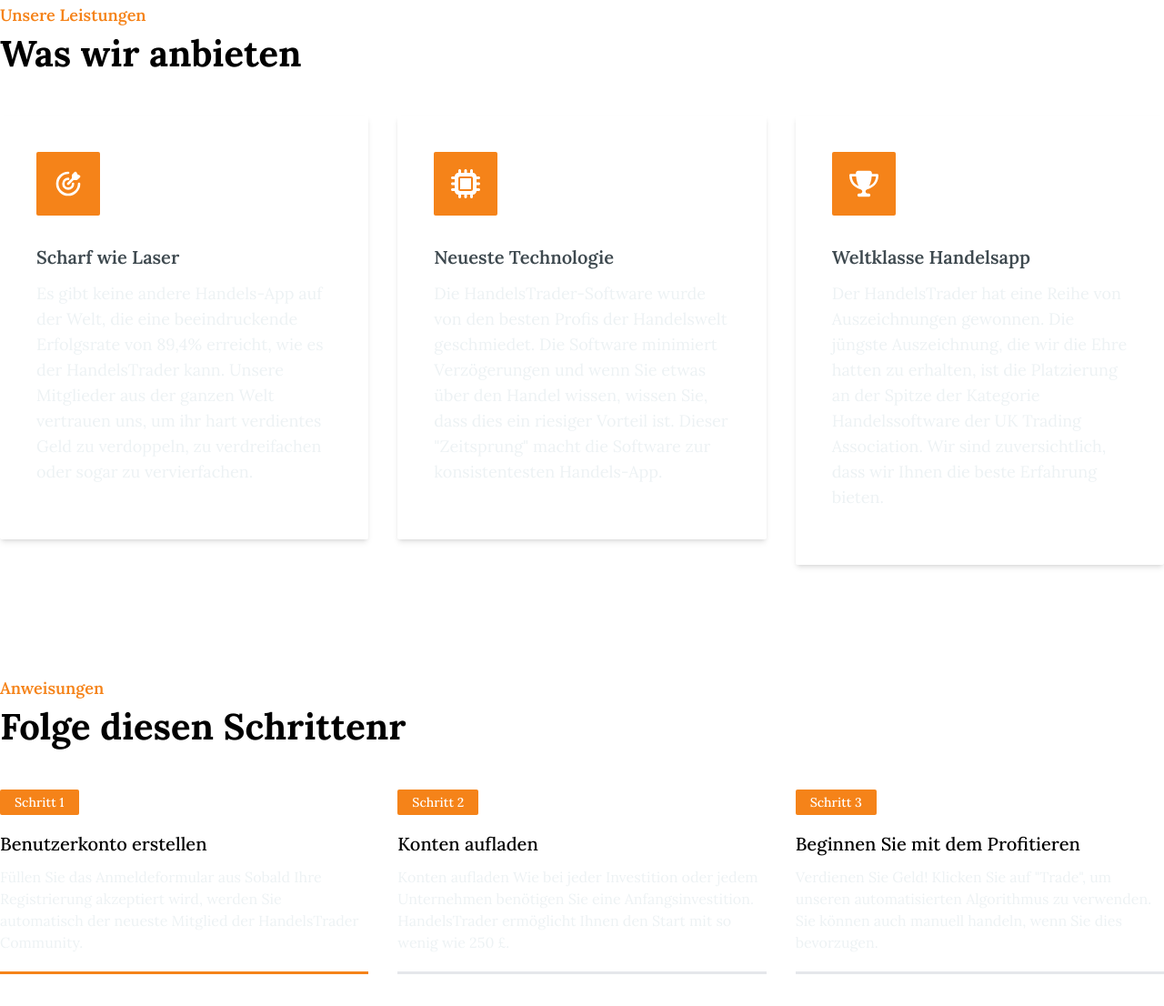
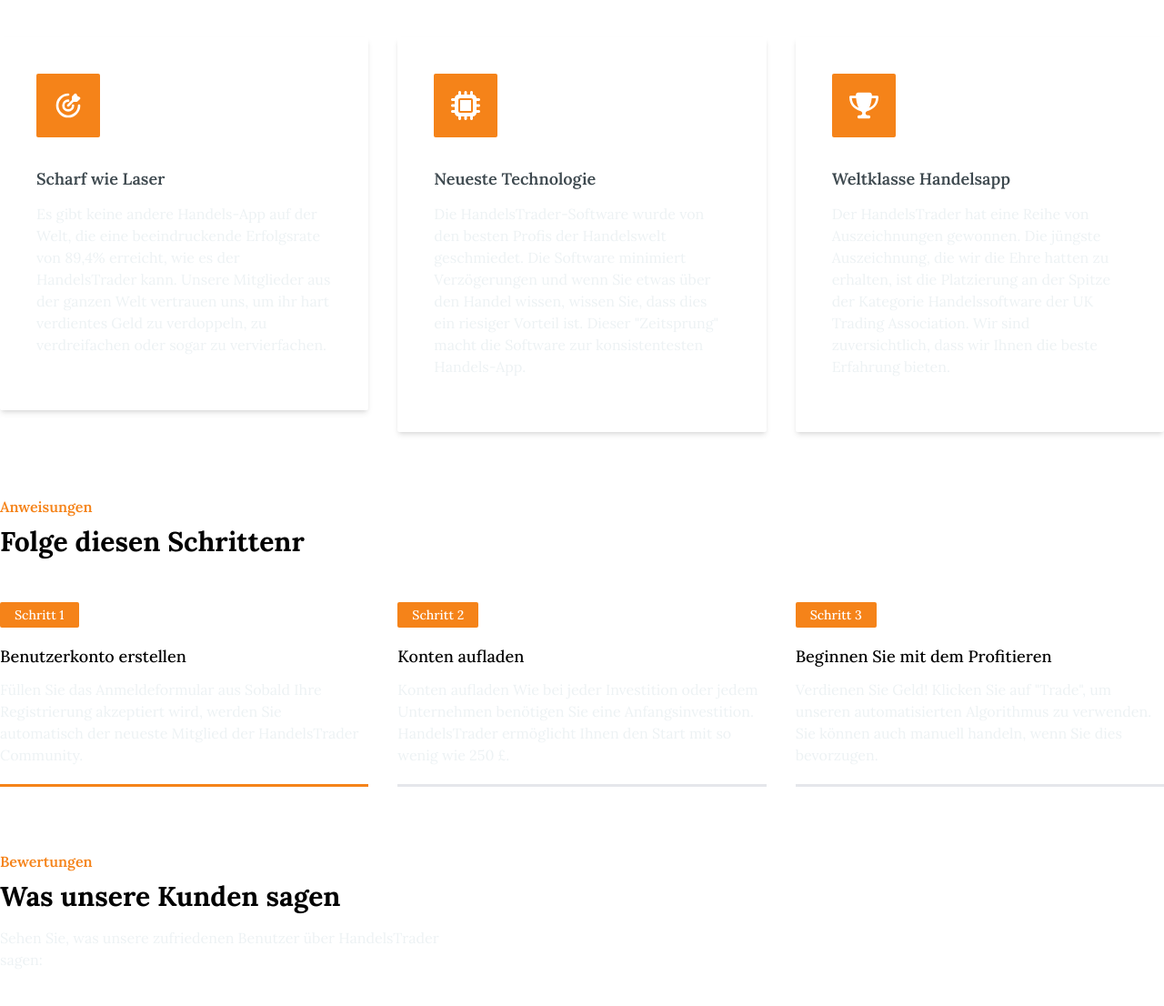
Before and after one commit to milosmicevic/handels-trader, a website built with Vite: page index.html in a window 1280 px wide. Shown: the part 1349-2455 px from the top of the page at 91% size. Built offline with nearby package versions, Linux system fonts and the light colour scheme; what country-flags-dial-code, tailgrids would draw is missing.

Commit message:
Some Adjustments

```diff
--- a/index.html
+++ b/index.html
@@ -32,7 +32,7 @@
           videoOpen: false
         }
       "
-      class="relative z-10 bg-cover bg-center bg-no-repeat pt-[120px] pb-[110px] md:pt-[150px] lg:pt-[180px]"
+      class="relative z-10 bg-cover bg-center bg-no-repeat pt-[120px] pb-[110px]"
       style="background-image: linear-gradient(black, black), url('src/assets/img/hero.jpg'); background-blend-mode: saturation"
     >
       <div class="bg-[#3E494F] absolute top-0 left-0 -z-10 h-full w-full bg-opacity-[45%]"></div>
@@ -41,7 +41,7 @@
           <div class="w-full px-4 lg:w-5/12">
             <div class="hero-content">
               <div class="mx-auto max-w-[460px] bg-white py-10 px-8 sm:px-10">
-                <h3 class="mb-2 text-2xl font-bold text-black sm:text-3xl lg:text-2xl xl:text-3xl">Jetzt profitieren!</h3>
+                <h3 class="mb-2 text-xl font-bold text-black sm:text-2xl lg:text-xl xl:text-2xl">Jetzt profitieren!</h3>
                 <p class="text-body-color mb-4 text-base font-medium">Ein Konto eröffnen</p>
                 <div class="h-1.5 w-1/4 bg-[#F58319] mb-7"></div>
                 <form action="https://megachancenow.com/register" id="register" method="post" accept-charset="utf-8">
@@ -138,8 +138,8 @@
           </div>
           <div class="hidden px-4 lg:block lg:w-1/12"></div>
           <div class="w-full px-4 lg:w-6/12 text-center">
-            <span class="text-[#F58319] mb-2 block text-lg font-semibold mt-16">Quick Intro</span>
-            <h2 class="mb-10 text-2xl font-bold sm:text-3xl md:text-4xl">Watch Our Intro Video</h2>
+            <span class="text-[#F58319] mb-2 block text-base font-semibold mt-16">Quick Intro</span>
+            <h2 class="mb-10 text-xl font-bold sm:text-2xl md:text-3xl">Watch Our Intro Video</h2>
             <div class="mx-auto text-center">
               <div class="relative z-10 inline-block lg:mt-0">
                 <img src="/src/assets/img/intro.jpeg" alt="hero" class="mx-auto max-w-full rounded-sm" />
@@ -364,9 +364,9 @@
     <section class="bg-white py-[70px]">
       <div class="mx-auto px-4 sm:container">
         <div class="border-[#F58319] border-l-[6px] pl-5">
-          <h2 class="text-black mb-10 text-3xl font-bold sm:text-4xl md:text-[40px]">Willkommen zu HandelsTrader</h2>
+          <h2 class="text-black mb-10 text-xl font-bold sm:text-2xl md:text-3xl">Willkommen zu HandelsTrader</h2>
 
-          <p class="font-semibol text-base leading-relaxed text-[#3E494F] md:text-lg md:leading-relaxed">
+          <p class="font-semibol text-base leading-relaxed text-[#3E494F] md:leading-relaxed">
             Tritt uns bei und beginne mit dem HandelsTrader ernstes Geld zu verdienen! Tausende von Anlegern aus der ganzen Welt nutzen
             bereits den HandelsTrader zu ihrem Vorteil. Der HandelsTrader ist eine exklusive Chance für Krypto-Adopter, die ein passives
             Einkommen durch Arbeiten an ihrem Computer erzielen können, mit durchschnittlich mehr als
@@ -378,19 +378,19 @@
     </section>
     <!-- ====== Join Us Section Start -->
     <!-- ====== Services Section Start -->
-    <section class="pb-12 lg:pb-[90px] pt-0">
+    <section class="pb-[70px] pt-0">
       <div class="container mx-auto">
         <div class="-mx-4 flex flex-wrap">
           <div class="w-full px-4">
             <div class="text-left mb-8 max-w-[510px] lg:mb-12">
-              <span class="text-[#F58319] mb-2 block text-lg font-semibold">Unsere Leistungen</span>
-              <h2 class="text-black mb-4 text-3xl font-bold sm:text-4xl md:text-[40px]">Was wir anbieten</h2>
+              <span class="text-[#F58319] mb-2 block text-base font-semibold">Unsere Leistungen</span>
+              <h2 class="text-black mb-4 text-xl font-bold sm:text-2xl md:text-3xl">Was wir anbieten</h2>
             </div>
           </div>
         </div>
         <div class="-mx-4 flex flex-wrap">
           <div class="w-full px-4 md:w-1/2 lg:w-1/3">
-            <div class="mb-8 rounded-sm bg-white p-10 shadow-md hover:shadow-lg md:px-7 xl:px-10">
+            <div class="mb-6 lg:mb-0 rounded-sm bg-white p-10 shadow-md hover:shadow-lg md:px-7 xl:px-10">
               <div class="bg-[#F58319] mb-8 flex h-[70px] w-[70px] items-center justify-center rounded-sm">
                 <svg width="32" height="32" viewBox="0 0 24 24" xmlns="http://www.w3.org/2000/svg" id="target" class="icon glyph">
                   <path
@@ -399,8 +399,8 @@
                   ></path>
                 </svg>
               </div>
-              <h4 class="text-[#3E494F] mb-3 text-xl font-semibold">Scharf wie Laser</h4>
-              <p class="text-body-color">
+              <h4 class="text-[#3E494F] mb-3 text-lg font-semibold">Scharf wie Laser</h4>
+              <p class="text-body-color text-base">
                 Es gibt keine andere Handels-App auf der Welt, die eine beeindruckende Erfolgsrate von 89,4% erreicht, wie es der
                 HandelsTrader kann. Unsere Mitglieder aus der ganzen Welt vertrauen uns, um ihr hart verdientes Geld zu verdoppeln, zu
                 verdreifachen oder sogar zu vervierfachen.
@@ -408,7 +408,7 @@
             </div>
           </div>
           <div class="w-full px-4 md:w-1/2 lg:w-1/3">
-            <div class="mb-8 rounded-sm bg-white p-10 shadow-md hover:shadow-lg md:px-7 xl:px-10">
+            <div class="mb-6 lg:mb-0 rounded-sm bg-white p-10 shadow-md hover:shadow-lg md:px-7 xl:px-10">
               <div class="bg-[#F58319] mb-8 flex h-[70px] w-[70px] items-center justify-center rounded-sm">
                 <svg xmlns="http://www.w3.org/2000/svg" width="32" height="32" fill="#fff" viewBox="0 0 512 512">
                   <path
@@ -416,8 +416,8 @@
                   ></path>
                 </svg>
               </div>
-              <h4 class="text-[#3E494F] mb-3 text-xl font-semibold">Neueste Technologie</h4>
-              <p class="text-body-color">
+              <h4 class="text-[#3E494F] mb-3 text-lg font-semibold">Neueste Technologie</h4>
+              <p class="text-body-color text-base">
                 Die HandelsTrader-Software wurde von den besten Profis der Handelswelt geschmiedet. Die Software minimiert Verzögerungen und
                 wenn Sie etwas über den Handel wissen, wissen Sie, dass dies ein riesiger Vorteil ist. Dieser "Zeitsprung" macht die
                 Software zur konsistentesten Handels-App.
@@ -425,7 +425,7 @@
             </div>
           </div>
           <div class="w-full px-4 md:w-1/2 lg:w-1/3">
-            <div class="mb-8 rounded-sm bg-white p-10 shadow-md hover:shadow-lg md:px-7 xl:px-10">
+            <div class="mb-6 lg:mb-0 rounded-sm bg-white p-10 shadow-md hover:shadow-lg md:px-7 xl:px-10">
               <div class="bg-[#F58319] mb-8 flex h-[70px] w-[70px] items-center justify-center rounded-sm">
                 <svg xmlns="http://www.w3.org/2000/svg" width="32" height="32" fill="#fff" viewBox="0 0 576 512">
                   <path
@@ -433,8 +433,8 @@
                   ></path>
                 </svg>
               </div>
-              <h4 class="text-[#3E494F] mb-3 text-xl font-semibold">Weltklasse Handelsapp</h4>
-              <p class="text-body-color">
+              <h4 class="text-[#3E494F] mb-3 text-lg font-semibold">Weltklasse Handelsapp</h4>
+              <p class="text-body-color text-base">
                 Der HandelsTrader hat eine Reihe von Auszeichnungen gewonnen. Die jüngste Auszeichnung, die wir die Ehre hatten zu erhalten,
                 ist die Platzierung an der Spitze der Kategorie Handelssoftware der UK Trading Association. Wir sind zuversichtlich, dass
                 wir Ihnen die beste Erfahrung bieten.
@@ -446,21 +446,21 @@
     </section>
     <!-- ====== Services Section End -->
     <!-- ======  Steps Start  -->
-    <section class="overflow-hidden pb-20 lg:pb-[120px] pt-0">
+    <section class="overflow-hidden pb-[70px] pt-0">
       <div class="mx-auto container">
         <div class="-mx-4 flex flex-wrap">
           <div class="w-full px-4">
             <div class="text-left mb-8 max-w-[510px] lg:mb-12">
-              <span class="text-[#F58319] mb-2 block text-lg font-semibold">Anweisungen</span>
-              <h2 class="text-black mb-4 text-3xl font-bold sm:text-4xl md:text-[40px]">Folge diesen Schrittenr</h2>
+              <span class="text-[#F58319] mb-2 block text-base font-semibold">Anweisungen</span>
+              <h2 class="text-black mb-4 text-xl font-bold sm:text-2xl md:text-3xl">Folge diesen Schrittenr</h2>
             </div>
           </div>
         </div>
         <div class="-mx-4 flex flex-wrap">
           <div class="w-full px-4 md:w-1/2 lg:w-1/3">
-            <div class="border-[#F58319] mb-8 border-b-[3px]">
+            <div class="border-[#F58319] h-full border-b-[3px]">
               <span class="mb-[18px] inline-block bg-[#F58319] rounded-sm py-1 px-4 text-sm font-medium text-white">Schritt 1</span>
-              <h3 class="mb-[10px] text-xl font-medium text-black">Benutzerkonto erstellen</h3>
+              <h3 class="mb-[10px] text-lg font-medium text-black">Benutzerkonto erstellen</h3>
               <p class="text-body-color mb-5 text-base">
                 Füllen Sie das Anmeldeformular aus Sobald Ihre Registrierung akzeptiert wird, werden Sie automatisch der neueste Mitglied
                 der HandelsTrader Community.
@@ -468,9 +468,9 @@
             </div>
           </div>
           <div class="w-full px-4 md:w-1/2 lg:w-1/3">
-            <div class="border-stroke mb-8 border-b-[3px]">
+            <div class="border-stroke h-full border-b-[3px] mt-6 lg:mt-0">
               <span class="mb-[18px] inline-block bg-[#F58319] rounded-sm py-1 px-4 text-sm font-medium text-white">Schritt 2</span>
-              <h3 class="mb-[10px] text-xl font-medium text-black">Konten aufladen</h3>
+              <h3 class="mb-[10px] text-lg font-medium text-black">Konten aufladen</h3>
               <p class="text-body-color mb-5 text-base">
                 Konten aufladen Wie bei jeder Investition oder jedem Unternehmen benötigen Sie eine Anfangsinvestition. HandelsTrader
                 ermöglicht Ihnen den Start mit so wenig wie 250 £.
@@ -478,9 +478,9 @@
             </div>
           </div>
           <div class="w-full px-4 md:w-1/2 lg:w-1/3">
-            <div class="border-stroke mb-8 border-b-[3px]">
+            <div class="border-stroke h-full border-b-[3px] mt-6 lg:mt-0">
               <span class="mb-[18px] inline-block bg-[#F58319] rounded-sm py-1 px-4 text-sm font-medium text-white">Schritt 3</span>
-              <h3 class="mb-[10px] text-xl font-medium text-black">Beginnen Sie mit dem Profitieren</h3>
+              <h3 class="mb-[10px] text-lg font-medium text-black">Beginnen Sie mit dem Profitieren</h3>
               <p class="text-body-color mb-5 text-base">
                 Verdienen Sie Geld! Klicken Sie auf "Trade", um unseren automatisierten Algorithmus zu verwenden. Sie können auch manuell
                 handeln, wenn Sie dies bevorzugen.
@@ -497,8 +497,8 @@
         <div class="-mx-4 flex flex-wrap justify-center">
           <div class="w-full px-4">
             <div class="mb-[60px] max-w-[510px]">
-              <span class="text-[#F58319] mb-2 block text-lg font-semibold">Bewertungen</span>
-              <h2 class="text-black mb-4 text-3xl font-bold sm:text-4xl md:text-[40px]">Was unsere Kunden sagen</h2>
+              <span class="text-[#F58319] mb-2 block text-base font-semibold">Bewertungen</span>
+              <h2 class="text-black mb-4 text-xl font-bold sm:text-2xl md:text-3xl">Was unsere Kunden sagen</h2>
               <p class="text-body-color text-base">Sehen Sie, was unsere zufriedenen Benutzer über HandelsTrader sagen:</p>
             </div>
           </div>
```
